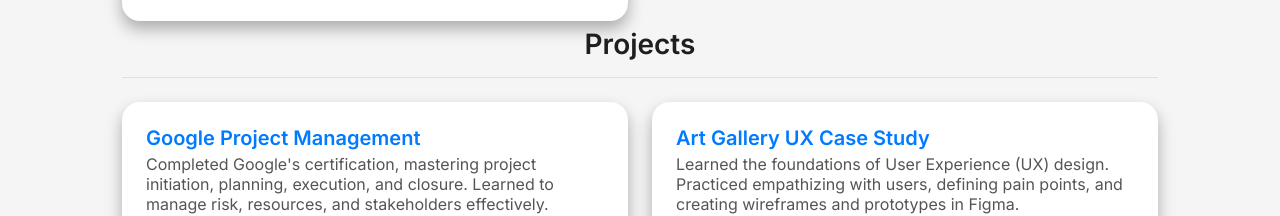
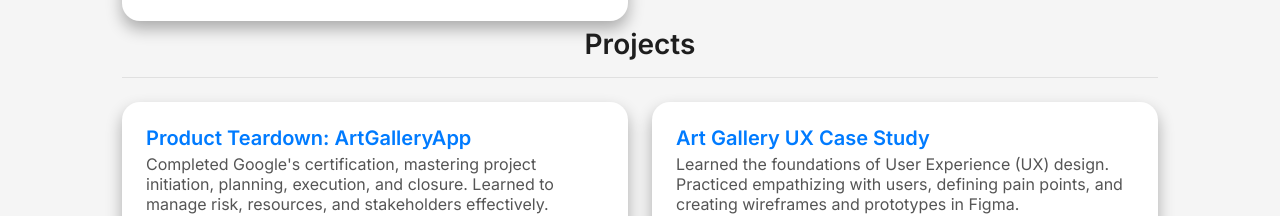
Before and after one commit to Agly12122/Arsh_Ahmed, a plain HTML site: page index.html in a window 1280 px wide. Shown: the part 2208-2424 px from the top of the page. Drawn offline with Linux system fonts and the light colour scheme.

Commit message:
Update index.html

```diff
--- a/index.html
+++ b/index.html
@@ -1243,7 +1243,7 @@ Key learnings included:
 
 This project demonstrates my ability to handle complex tasks and lead teams effectively."
                         data-media-source="https://docs.google.com/presentation/d/1BmBh1mseVRpEl7EVujwYlNhspiA7lx2lDtMRlpmDlF8/edit?slide=id.p2#slide=id.p2">
-                    <h3>Google Project Management</h3>
+                    <h3>Product Teardown: ArtGalleryApp</h3>
                     <p>Completed Google's certification, mastering project initiation, planning, execution, and closure. Learned to manage risk, resources, and stakeholders effectively.</p>
                 </button>
 
```
